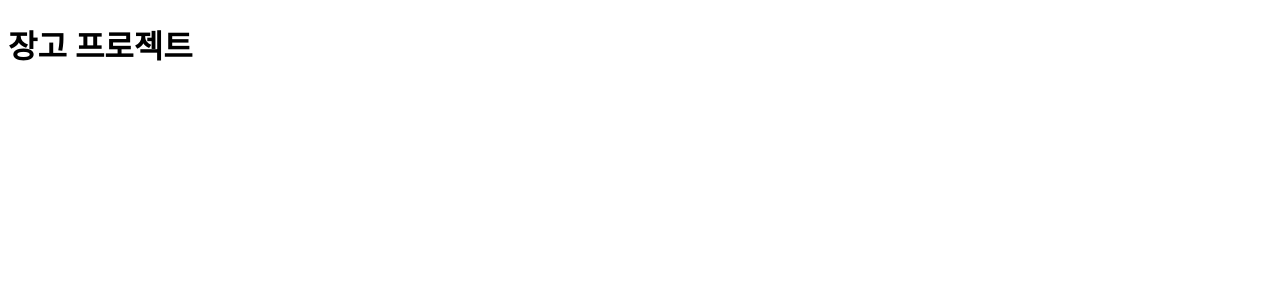
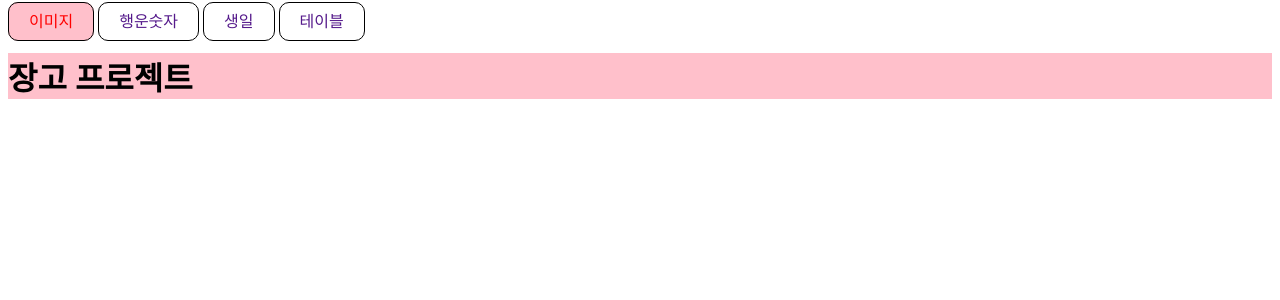
Before and after one commit to smartasshsr/DjangoW3, a Django app: page /index/ in a window 1280 px wide. Shown: the top 300 px of the page. Run offline with Django 4.2, Linux system fonts and the light colour scheme.

Commit message:
week3 project

```diff
--- a/functions/templates/index.html
+++ b/functions/templates/index.html
@@ -5,10 +5,27 @@
   <meta http-equiv="X-UA-Compatible" content="IE=edge">
   <meta name="viewport" content="width=device-width, initial-scale=1.0">
   <title>Document</title>
+  <style>
+    a {
+        border: 1px solid black;
+        border-radius: 10px;
+        padding: 10px 20px;
+        text-decoration: none;
+    }
+
+    .red {
+color : red;
+background-color: pink;
+
+    }
+    </style>
 </head>
 <body>
-
-  <h1>장고 프로젝트</h1>
+  <a class = "red" href="/image">이미지</a>
+  <a href="">행운숫자</a>
+  <a href="">생일</a>
+  <a href="">테이블</a>
+  <h1 style="background-color: pink;">장고 프로젝트</h1>
 
 </body>
 </html>
--- /dev/null
+++ b/functions/urls.py
@@ -0,0 +1,12 @@
+
+
+from django.urls import path
+from . import views
+
+urlpatterns = [
+    path('index/', views.index),
+    path('image/', views.image),
+    path('lucky/', views.lucky),
+    path('birthday/', views.birthday),
+    path('table/', views.table),
+]
--- a/intro/urls.py
+++ b/intro/urls.py
@@ -14,14 +14,11 @@ Including another URLconf
     2. Add a URL to urlpatterns:  path('blog/', include('blog.urls'))
 """
 from django.contrib import admin
-from django.urls import path
-from functions import views
+from django.urls import path, include
+
 
 urlpatterns = [
     path('admin/', admin.site.urls),
-    path('index/', views.index),
-    path('image/', views.image),
-    path('lucky/', views.lucky),
-    path('birthday/', views.birthday),
-    path('table/', views.table),
+    path('', include('functions.urls')),
+
 ]
```
Also changed, not shown: functions/templates/base.html (+19 -0 lines), functions/templates/image.html (+7 -0 lines), functions/static/image/dog.jpg (added).
